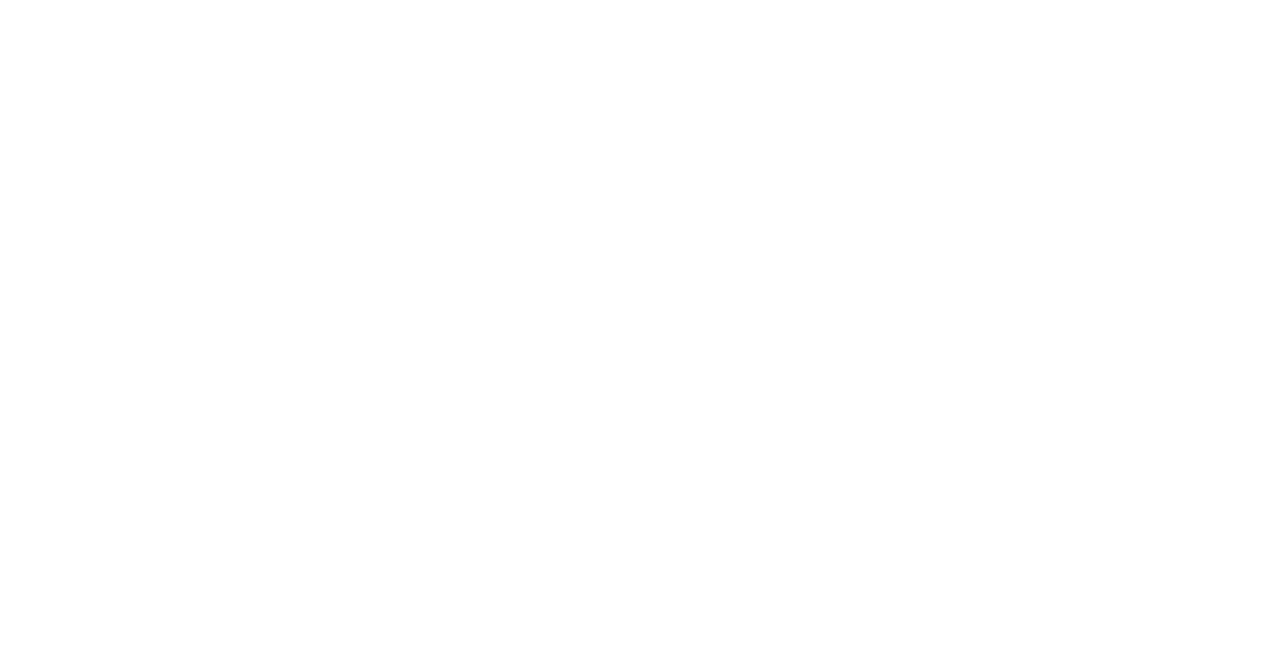
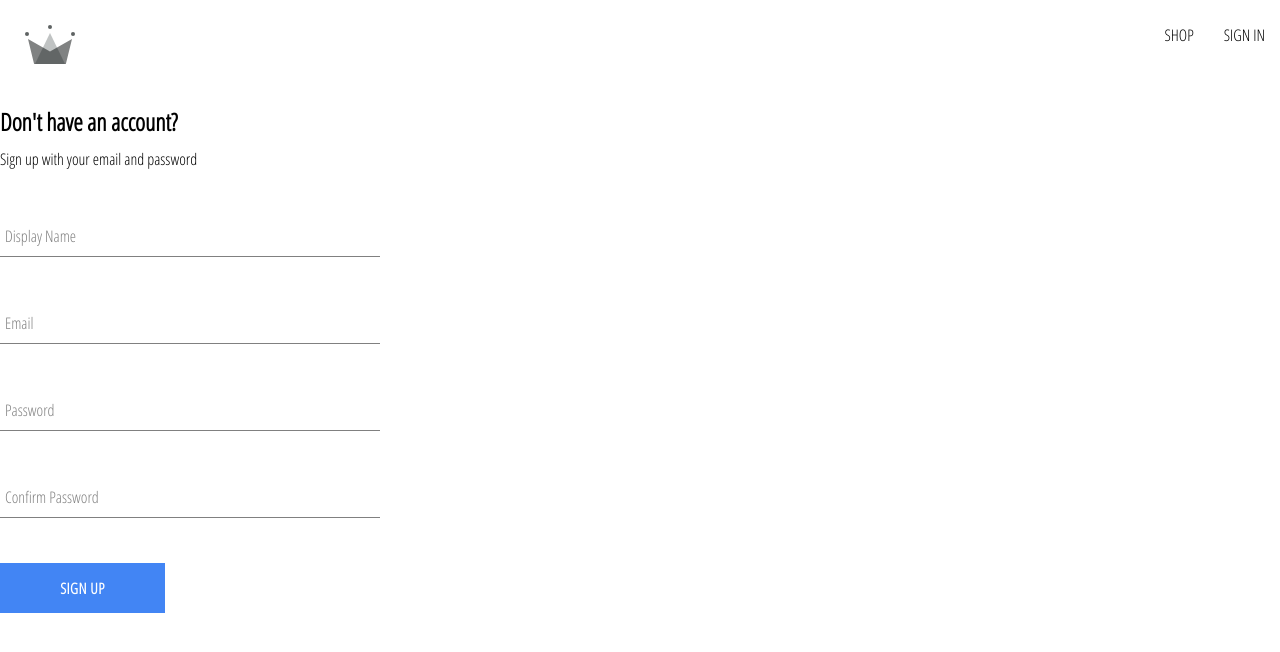
Before and after one commit to ajayreddyfsd/Monarch-Styles, a React (Create React App) app: page /sign-up in a window 1280 px wide. Before the commit this address had no page. Shown: the top 652 px of the page. Built offline with nearby package versions, Linux system fonts and the light colour scheme.

Commit message:
form-input component and button component complete

```diff
--- a/src/App.js
+++ b/src/App.js
@@ -1,18 +1,19 @@
-import { Routes, Route } from 'react-router-dom';
+import { Routes, Route } from "react-router-dom";
 
-import Home from './routes/home/home.component';
-import Navigation from './routes/navigation/navigation.component';
-import SignIn from './routes/sign-in/sign-in.component';
+import Home from "./routes/home/home.component";
+import Navigation from "./routes/navigation/navigation.component";
+import SignIn from "./routes/sign-in/sign-in.component";
 import Shop from "./routes/shop/shop.component";
-
+import SignUpForm from "./components/sign-up-form/sign-up-form.component";
 
 const App = () => {
   return (
     <Routes>
-      <Route path='/' element={<Navigation />}>
-        <Route path='home' element={<Home />} />
-        <Route path='shop' element={<Shop />} />
-        <Route path='sign-in' element={<SignIn />} />
+      <Route path="/" element={<Navigation />}>
+        <Route path="home" element={<Home />} />
+        <Route path="shop" element={<Shop />} />
+        <Route path="sign-in" element={<SignIn />} />
+        <Route path="sign-up" element={<SignUpForm />} />
       </Route>
     </Routes>
   );
--- /dev/null
+++ b/src/components/button/button.component.jsx
@@ -0,0 +1,26 @@
+import "./button.styles.scss";
+
+export const BUTTON_TYPE_CLASSES = {
+  google: "google-sign-in",
+  inverted: "inverted",
+};
+
+// how props object passed to this Component looks like
+// {
+//   buttonType: "google",
+//   type: "submit"
+//   children: "Sign In with Google"
+// }
+
+const Button = ({ children, buttonType, ...otherProps }) => {
+  return (
+    <button
+      className={`button-container ${BUTTON_TYPE_CLASSES[buttonType]}`}
+      {...otherProps}
+    >
+      {children}
+    </button>
+  );
+};
+
+export default Button;
--- /dev/null
+++ b/src/components/button/button.styles.scss
@@ -0,0 +1,46 @@
+.button-container {
+  min-width: 165px;
+  width: auto;
+  height: 50px;
+  letter-spacing: 0.5px;
+  line-height: 50px;
+  padding: 0 35px 0 35px;
+  font-size: 15px;
+  background-color: black;
+  color: white;
+  text-transform: uppercase;
+  font-family: "Open Sans Condensed";
+  font-weight: bolder;
+  border: none;
+  cursor: pointer;
+  display: flex;
+  justify-content: center;
+
+  &:hover {
+    background-color: white;
+    color: black;
+    border: 1px solid black;
+  }
+
+  &.google-sign-in {
+    background-color: #4285f4;
+    color: white;
+
+    &:hover {
+      background-color: #357ae8;
+      border: none;
+    }
+  }
+
+  &.inverted {
+    background-color: white;
+    color: black;
+    border: 1px solid black;
+
+    &:hover {
+      background-color: black;
+      color: white;
+      border: none;
+    }
+  }
+}
--- /dev/null
+++ b/src/components/sign-up-form/sign-up-form.component.jsx
@@ -0,0 +1,112 @@
+import { useState } from "react";
+
+import FormInput from "../../form-input/form-input.component";
+import Button from "../button/button.component";
+
+// import {
+//   createAuthUserWithEmailAndPassword,
+//   createUserDocumentFromAuth,
+// } from "../../utils/firebase/firebase.utils";
+
+import "./sign-up-form.styles.scss";
+
+//this is for initial state initialization
+const defaultFormFields = {
+  displayName: "",
+  email: "",
+  password: "",
+  confirmPassword: "",
+};
+
+const SignUpForm = () => {
+  //initial state assignment
+  const [formFields, setFormFields] = useState(defaultFormFields);
+
+  //destructuring the formField key-values into seperate variables
+  //why? to set the initial/starting form fields once the form is live
+  const { displayName, email, password, confirmPassword } = formFields;
+
+  const resetFormFields = () => {
+    setFormFields(defaultFormFields);
+  };
+
+  //   const handleSubmit = async (event) => {
+  //     event.preventDefault();
+
+  //     if (password !== confirmPassword) {
+  //       alert("passwords do not match");
+  //       return;
+  //     }
+
+  //     try {
+  //       const { user } = await createAuthUserWithEmailAndPassword(
+  //         email,
+  //         password
+  //       );
+
+  //       await createUserDocumentFromAuth(user, { displayName });
+  //       resetFormFields();
+  //     } catch (error) {
+  //       if (error.code === "auth/email-already-in-use") {
+  //         alert("Cannot create user, email already in use");
+  //       } else {
+  //         console.log("user creation encountered an error", error);
+  //       }
+  //     }
+  //   };
+
+  const handleChange = (event) => {
+    const { name, value } = event.target;
+
+    setFormFields({ ...formFields, [name]: value });
+  };
+
+  return (
+    <div className="sign-up-container">
+      <h2>Don't have an account?</h2>
+      <span>Sign up with your email and password</span>
+      <form>
+        <FormInput
+          label="Display Name"
+          type="text"
+          required
+          onChange={handleChange}
+          name="displayName"
+          value={displayName}
+        />
+
+        <FormInput
+          label="Email"
+          type="email"
+          required
+          onChange={handleChange}
+          name="email"
+          value={email}
+        />
+
+        <FormInput
+          label="Password"
+          type="password"
+          required
+          onChange={handleChange}
+          name="password"
+          value={password}
+        />
+
+        <FormInput
+          label="Confirm Password"
+          type="password"
+          required
+          onChange={handleChange}
+          name="confirmPassword"
+          value={confirmPassword}
+        />
+        <Button type="submit" buttonType="google">
+          Sign Up
+        </Button>
+      </form>
+    </div>
+  );
+};
+
+export default SignUpForm;
--- /dev/null
+++ b/src/components/sign-up-form/sign-up-form.styles.scss
@@ -0,0 +1,9 @@
+.sign-up-container {
+  display: flex;
+  flex-direction: column;
+  width: 380px;
+
+  h2 {
+    margin: 10px 0;
+  }
+}
--- /dev/null
+++ b/src/form-input/form-input.component.jsx
@@ -0,0 +1,42 @@
+import "./form-input.styles.scss";
+
+// this is what the props passed to this component look like
+// other than label, all the other attrs could be used directly inside the input tag as well
+// <FormInput
+//   label="Email"
+//   type="email"
+//   name="email"
+//   value="ajay@example.com"
+//   onChange={handleChange}
+//   required
+// />
+//
+// Inside the component:
+// label = "Email"
+// otherProps = {
+//   type: "email",
+//   name: "email",
+//   value: "ajay@example.com",
+//   onChange: handleChange,
+//   required: true
+// }
+
+const FormInput = ({ label, ...otherProps }) => {
+  return (
+    <div className="group">
+      {/* passing all the other props to the input tag as attributes */}
+      <input className="form-input" {...otherProps} />
+
+      {/* simple label tag with conditional class name */}
+      <label
+        className={`${
+          otherProps.value.length ? "shrink" : ""
+        } form-input-label`}
+      >
+        {label}
+      </label>
+    </div>
+  );
+};
+
+export default FormInput;
--- /dev/null
+++ b/src/form-input/form-input.styles.scss
@@ -0,0 +1,54 @@
+$sub-color: grey;
+$main-color: black;
+
+@mixin shrinkLabel {
+  top: -14px;
+  font-size: 12px;
+  color: $main-color;
+}
+
+.group {
+  position: relative;
+  margin: 45px 0;
+
+  .form-input {
+    background: none;
+    background-color: white;
+    color: $sub-color;
+    font-size: 18px;
+    padding: 10px 10px 10px 5px;
+    display: block;
+    width: 100%;
+    border: none;
+    border-radius: 0;
+    border-bottom: 1px solid $sub-color;
+    margin: 25px 0;
+
+    &:focus {
+      outline: none;
+    }
+
+    &:focus ~ .form-input-label {
+      @include shrinkLabel();
+    }
+  }
+
+  input[type='password'] {
+    letter-spacing: 0.3em;
+  }
+
+  .form-input-label {
+    color: $sub-color;
+    font-size: 16px;
+    font-weight: normal;
+    position: absolute;
+    pointer-events: none;
+    left: 5px;
+    top: 10px;
+    transition: 300ms ease all;
+
+    &.shrink {
+      @include shrinkLabel();
+    }
+  }
+}
--- a/src/utils/firebase/firebase.utils.js
+++ b/src/utils/firebase/firebase.utils.js
@@ -6,7 +6,6 @@
 import {
   getAuth,
   signInWithRedirect,
-  getRedirectResult,
   signInWithPopup,
   GoogleAuthProvider,
 } from "firebase/auth";
```
